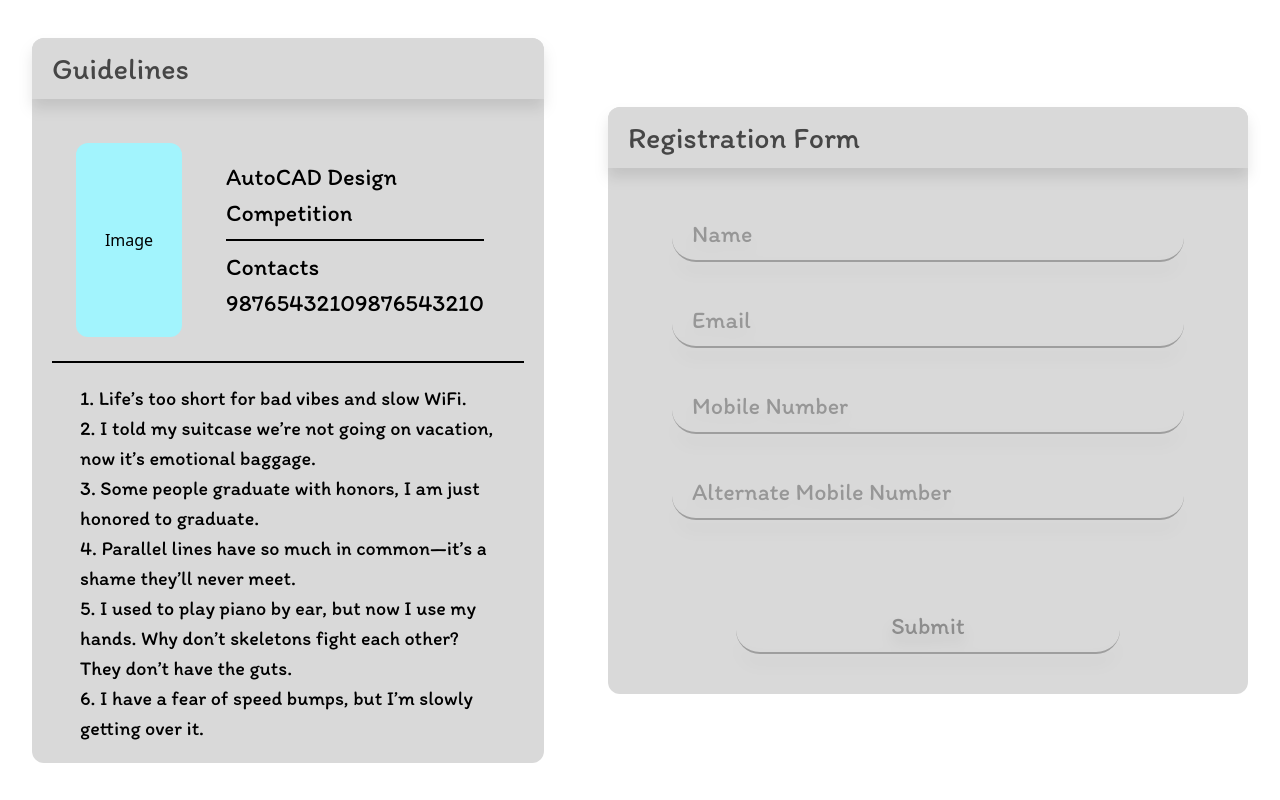
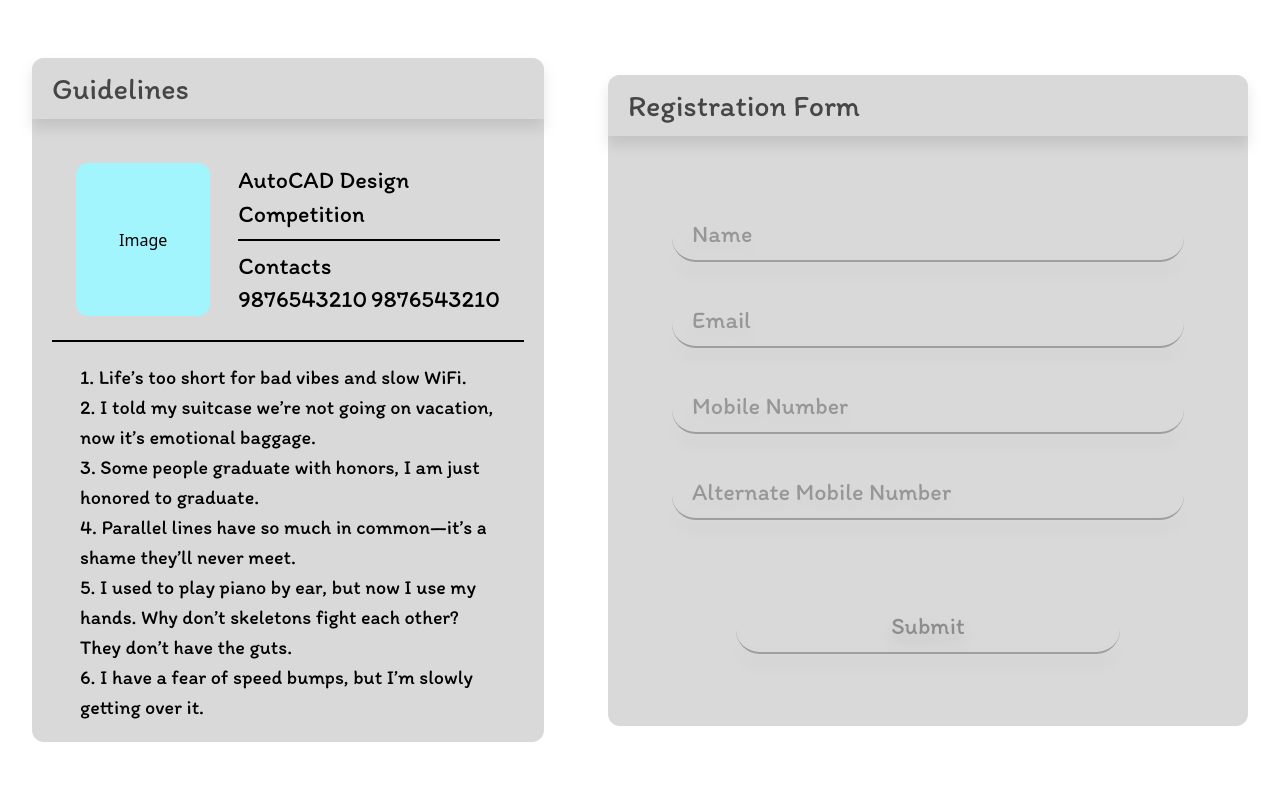
Before and after one commit to prithvicea/prithvi25, a Next.js app: page /reg-form in a window 1280 px wide. Built offline with nearby package versions, Linux system fonts and the light colour scheme.

Commit message:
responsive reg form: not connected with google sheet

```diff
--- a/src/app/reg-form/form.jsx
+++ b/src/app/reg-form/form.jsx
@@ -28,15 +28,17 @@
   return (
     <div>
       <form
-        className="flex w-full h-fit flex-col"
-        action=""
+        id="gform"
+        className="flex w-full h-fit lg:py-8 py-0 flex-col"
+        method="POST"
+        action={""}
         onSubmit={() => {
           handleSubmit(event);
         }}
-        method="post"
       >
         <div className="flex w-full items-center flex-col gap-8 py-10">
           <input
+            name="name"
             className="flex w-[80%] rounded-3xl drop-shadow-xl py-2 text-start px-5 itim-regular border-b-2 placeholder:opacity-60 border-[#9E9E9E] text-[24px] outline-0 focus:border-2 focus:border-[#9E9E9E] "
             placeholder="Name"
             type="text"
@@ -45,6 +47,7 @@
             }}
           />
           <input
+            name="email"
             className="flex w-[80%] rounded-3xl drop-shadow-xl py-2 text-start px-5 itim-regular border-b-2 placeholder:opacity-60 border-[#9E9E9E] text-[24px] outline-0 focus:border-2 focus:border-[#9E9E9E] "
             placeholder="Email"
             type="email"
@@ -53,6 +56,7 @@
             }}
           />
           <input
+            name="number"
             className="flex w-[80%] rounded-3xl drop-shadow-xl py-2 text-start px-5 itim-regular border-b-2 placeholder:opacity-60 border-[#9E9E9E] text-[24px] outline-0 focus:border-2 focus:border-[#9E9E9E]
         [-moz-appearance:_textfield] [&::-webkit-inner-spin-button]:m-0 [&::-webkit-inner-spin-button]:appearance-none [&::-webkit-outer-spin-button]:m-0 [&::-webkit-outer-spin-button]:appearance-none"
             placeholder="Mobile Number"
@@ -62,6 +66,7 @@
             }}
           />
           <input
+            name="alternate number"
             className="flex w-[80%] rounded-3xl drop-shadow-xl py-2 text-start px-5 itim-regular border-b-2 placeholder:opacity-60 border-[#9E9E9E] text-[24px] outline-0 focus:border-2 focus:border-[#9E9E9E]
         [-moz-appearance:_textfield] [&::-webkit-inner-spin-button]:m-0 [&::-webkit-inner-spin-button]:appearance-none [&::-webkit-outer-spin-button]:m-0 [&::-webkit-outer-spin-button]:appearance-none"
             placeholder="Alternate Mobile Number"
@@ -71,7 +76,7 @@
             }}
           />
         </div>
-        <div className="flex py-10 justify-center">
+        <div className="flex py-5 lg:py-10 justify-center">
           <button className="flex w-[60%] justify-center items-center border-b-2 drop-shadow-xl text-[24px] itim-regular text-[#8d8d8d] border-[#9E9E9E] px-8 p-2 rounded-3xl">
             Submit
           </button>
--- a/src/app/reg-form/page.jsx
+++ b/src/app/reg-form/page.jsx
@@ -3,31 +3,31 @@
 
 function page() {
   return (
-    <div className="flex w-screen h-screen flex-col md:flex-row justify-around items-center">
-      <div className="flex flex-col w-[80%] my-10 md:w-[40%] h-fit rounded-xl bg-[#D9D9D9]">
+    <div className="flex w-screen h-full lg:h-screen overflow-hidden flex-col my-10 lg:my-0 gap-10 lg:gap-0 lg:flex-row justify-center lg:justify-around items-center">
+      <div className="flex flex-col w-[80%] lg:w-[40%] h-fit rounded-xl bg-[#D9D9D9]">
         <h1 className="flex bg-[#D9D9D9] rounded-t-xl drop-shadow-xl px-5 py-2 text-[30px] itim-regular text-[#464646] ">
           Guidelines
         </h1>
-        <div className="flex flex-col p-5">
+        <div className="flex flex-col p-1 md:p-5">
           <div className="flex flex-row justify-around">
             <div className="flex w-1/3 m-6 rounded-xl bg-cyan-200 items-center justify-center">
               Image
             </div>
-            <div className="flex w-2/3 flex-col itim-regular me-5 my-5 p-5">
-              <span className="text-[24px] pb-2">
+            <div className="flex w-2/3 flex-col itim-regular me-5 my-5 p-1">
+              <span className="text-xl md:text-[24px] pb-2">
                 AutoCAD Design <br />
                 Competition
               </span>
-              <span className="text-[24px] border-t-2 pt-2">
+              <span className="text-xl md:text-[24px] border-t-2 pt-2">
                 Contacts <br />
-                <span className="flex justify-between">
+                <span className="flex flex-col md:flex-row md:justify-between">
                   <span>9876543210</span>
                   <span>9876543210</span>
                 </span>
               </span>
             </div>
           </div>
-          <p className="flex border-t-2 flex-col px-7 pt-5 itim-regular text-[20px] ">
+          <p className="flex border-t-2 flex-col px-7 pt-5 itim-regular  text-[18px] md:text-[20px] ">
             <span> 1. Life’s too short for bad vibes and slow WiFi.</span>
             <span>
               2. I told my suitcase we’re not going on vacation, now it’s
@@ -51,7 +51,7 @@
           </p>
         </div>
       </div>
-      <div className="flex flex-col w-[80%] my-10 md:w-[50%] h-fit rounded-xl bg-[#D9D9D9] ">
+      <div className="flex flex-col w-[80%] lg:w-[50%] h-fit rounded-xl bg-[#D9D9D9] ">
         <h1 className="flex w-full bg-[#D9D9D9] rounded-t-xl drop-shadow-xl px-5 py-2 text-[30px] itim-regular text-[#464646] ">
           Registration Form
         </h1>
```
